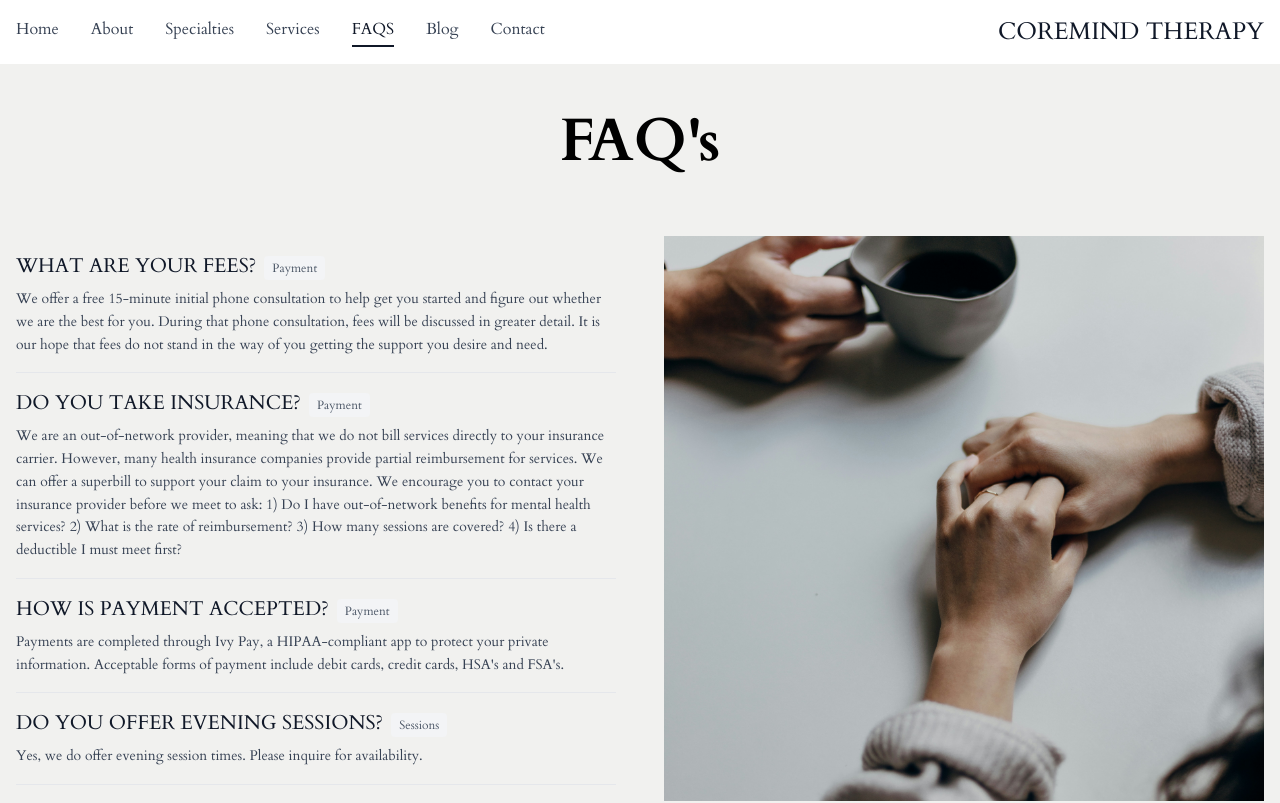
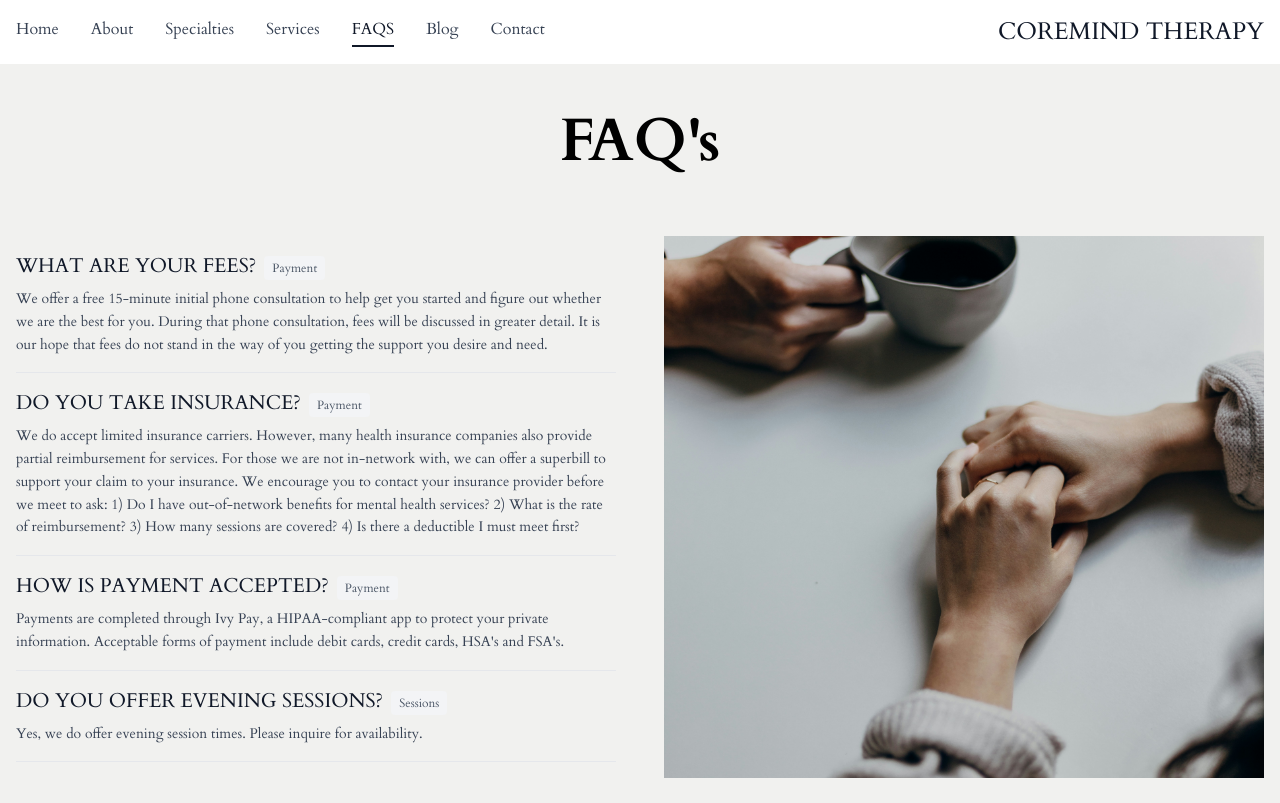
Before and after one commit to jogarbaut/coremind-therapy-client, a Next.js app: page /faqs in a window 1280 px wide. Shown: the top 803 px of the page. Built offline with nearby package versions, Linux system fonts and the light colour scheme.

Commit message:
revised faq page

```diff
--- a/src/app/faqs/page.tsx
+++ b/src/app/faqs/page.tsx
@@ -22,7 +22,7 @@ const faqs: FAQ[] = [
     id: 2,
     question: "DO YOU TAKE INSURANCE?",
     answer:
-      "We are an out-of-network provider, meaning that we do not bill services directly to your insurance carrier. However, many health insurance companies provide partial reimbursement for services. We can offer a superbill to support your claim to your insurance. We encourage you to contact your insurance provider before we meet to ask: 1) Do I have out-of-network benefits for mental health services? 2) What is the rate of reimbursement? 3) How many sessions are covered? 4) Is there a deductible I must meet first?",
+      "We do accept limited insurance carriers. However, many health insurance companies also provide partial reimbursement for services. For those we are not in-network with, we can offer a superbill to support your claim to your insurance. We encourage you to contact your insurance provider before we meet to ask: 1) Do I have out-of-network benefits for mental health services? 2) What is the rate of reimbursement? 3) How many sessions are covered? 4) Is there a deductible I must meet first?",
     category: "Payment",
   },
   {
```
